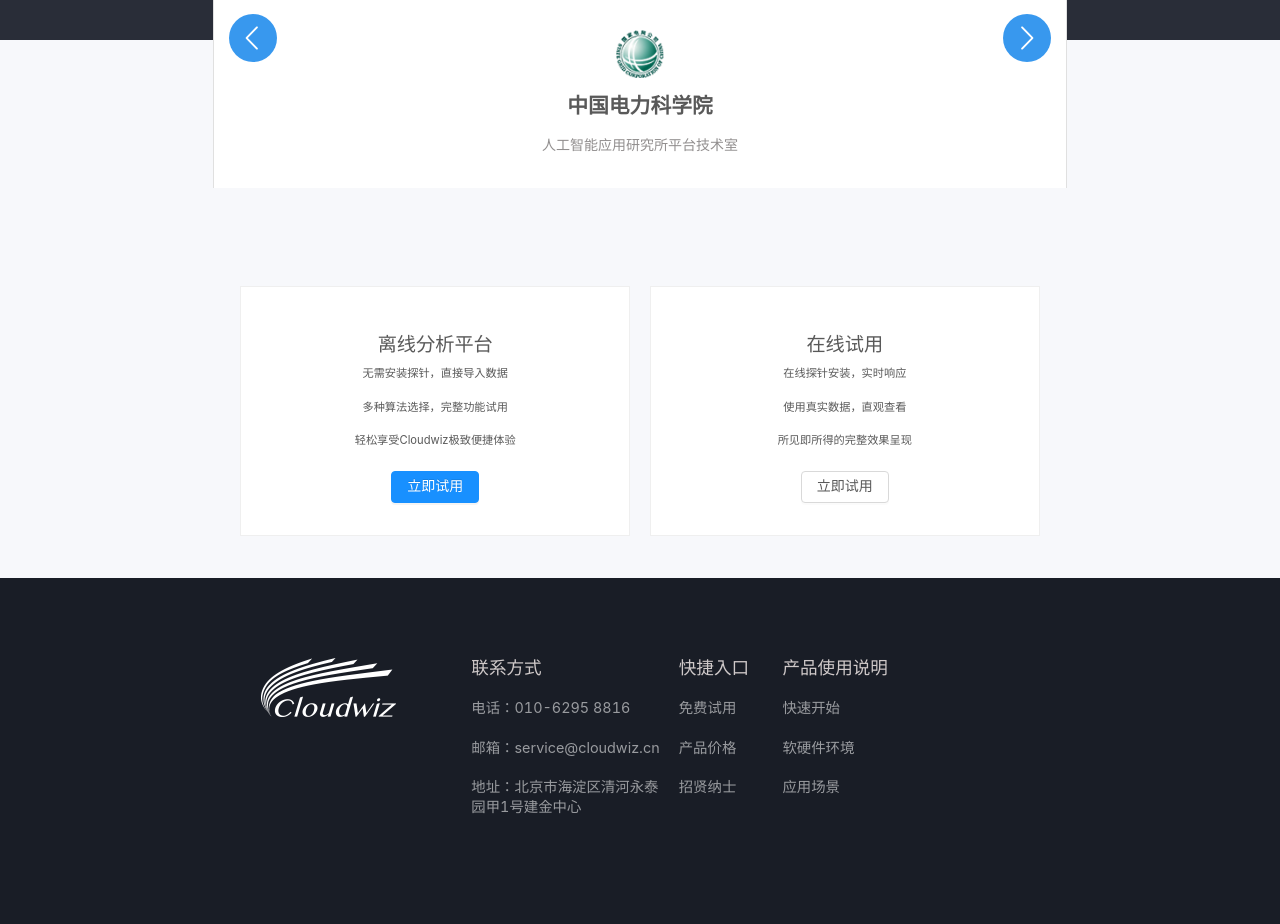
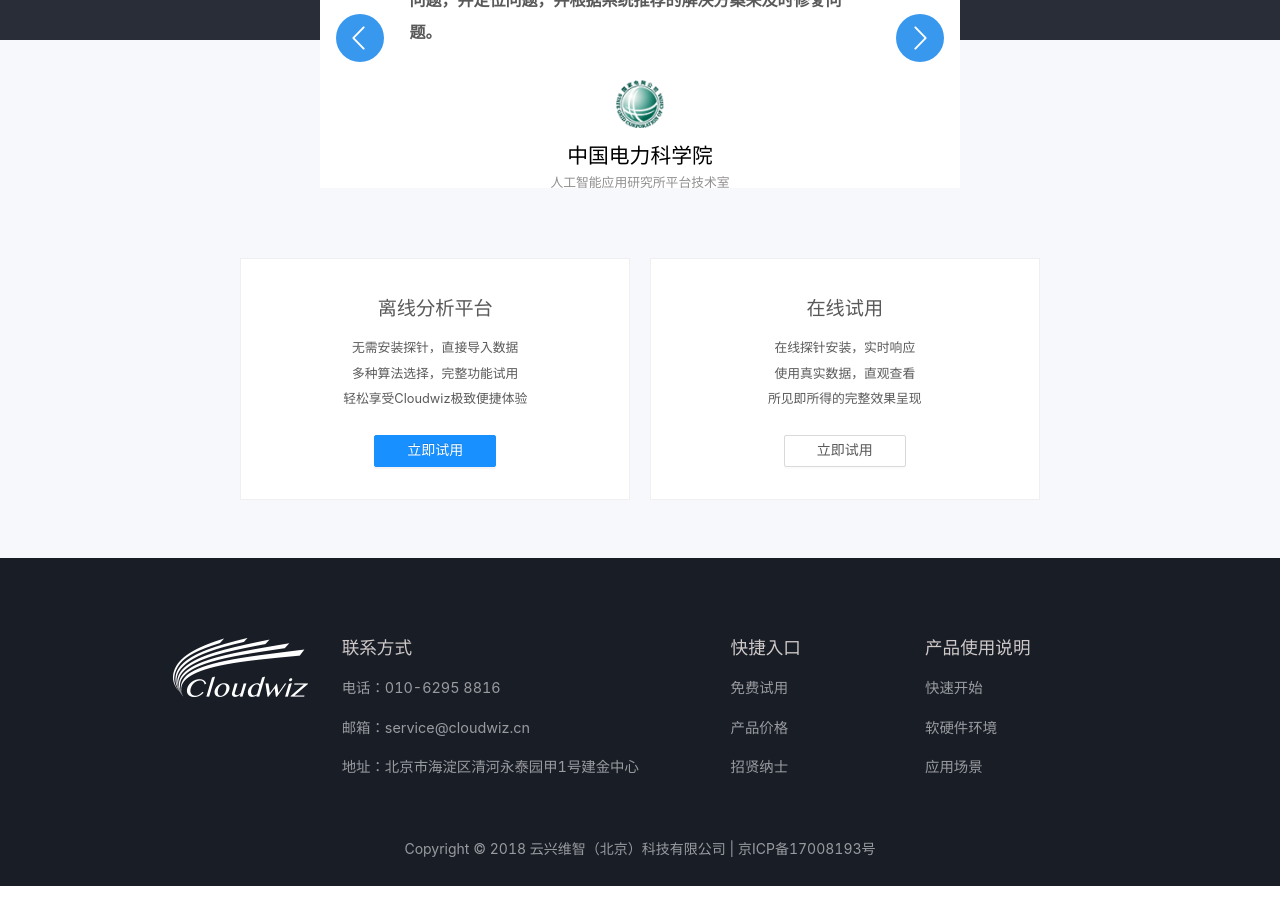
Before and after one commit to haiyuanhe/cloudwiz-page, a Vue app: page / in a window 1280 px wide. Shown: the part 1860-2784 px from the top of the page. After the commit the page ends 2746 px from the top, so only its background shows below. Built offline with nearby package versions, Linux system fonts and the light colour scheme.

Commit message:
fix header & footer & home & product style

```diff
--- a/src/App.vue
+++ b/src/App.vue
@@ -36,6 +36,7 @@
           .content {
             .not-support {
               color: #d4d4d4;
+              font-weight: 100;
             }
           }
         }
--- a/src/base/CloudFooter/CloudFooter.vue
+++ b/src/base/CloudFooter/CloudFooter.vue
@@ -18,12 +18,11 @@
             justify="center"
           >
             <a-col
-              style="text-align:center;"
               class="logo"
-              :xs="12"
-              :sm="12"
-              :md="12"
-              :lg="8"
+              :xs="24"
+              :sm="24"
+              :md="24"
+              :lg="6"
               :xl="4"
               :xxl="6"
             >
@@ -35,9 +34,9 @@
               :xs="24"
               :sm="24"
               :md="24"
-              :lg="16"
-              :xl="16"
-              :xxl="16"
+              :lg="18"
+              :xl="20"
+              :xxl="18"
             >
               <a-row
                 type="flex"
@@ -47,9 +46,9 @@
                   :xs="24"
                   :sm="24"
                   :md="8"
-                  :lg="8"
-                  :xl="8"
-                  :xxl="8"
+                  :lg="12"
+                  :xl="12"
+                  :xxl="12"
                 >
                   <div class="link contact">
                     <p class="link-header">联系方式</p>
@@ -62,9 +61,9 @@
                   :xs="24"
                   :sm="24"
                   :md="8"
-                  :lg="8"
-                  :xl="4"
-                  :xxl="4"
+                  :lg="6"
+                  :xl="6"
+                  :xxl="6"
                 >
                   <div class="link contact">
                     <p class="link-header">快捷入口</p>
@@ -87,9 +86,9 @@
                   :xs="24"
                   :sm="24"
                   :md="8"
-                  :lg="8"
-                  :xl="8"
-                  :xxl="8"
+                  :lg="6"
+                  :xl="6"
+                  :xxl="6"
                 >
                   <div class="link product-instructions">
                   <p class="link-header">产品使用说明</p>
@@ -109,15 +108,15 @@
         justify="center"
       >
         <a-col
-          :xs="22"
-          :sm="10"
-          :md="10"
-          :lg="10"
-          :xl="10"
-          :xxl="6"
+          :xs="24"
+          :sm="24"
+          :md="24"
+          :lg="24"
+          :xl="24"
+          :xxl="24"
         >
           <p class="copyright">
-            copyright &copy; {{(new Date()).getFullYear()}} 云兴维智（北京）科技有限公司 | 京ICP备17008193号
+            Copyright &copy; {{(new Date()).getFullYear()}} 云兴维智（北京）科技有限公司 | 京ICP备17008193号
           </p>
         </a-col>
     </a-row>
@@ -135,15 +134,13 @@
     background: #191d26;
     color: #999b9f;
     .footer-container {
-      padding: 5rem;
+      padding: 5rem 5rem 2rem 5rem;
       .logo {
-        text-align: center;
         margin-bottom: 2rem;
       }
       .link{
         padding-left: .8rem;
         line-height: 1.2rem;
-        padding-bottom: 2rem;
         .link-header {
           font-size: 1.1rem;
           color: #cfc9c9;
@@ -155,9 +152,8 @@
       }
     }
     .copyright {
-      font-size: .8rem;
       text-align: center;
-      padding: 2rem 0;
+      padding: 1rem 0;
     }
   }
 </style>
--- a/src/base/CloudHeader/CloudHeader.vue
+++ b/src/base/CloudHeader/CloudHeader.vue
@@ -11,7 +11,7 @@
           <router-link class="menu-item home" to="/">
             <span class="tab-link">首页</span>
           </router-link>
-          <a-dropdown class="ant-dropdown-link tab-link">
+          <a-dropdown class="menu-item ant-dropdown-link tab-link">
             <span class="tab-link">产品中心<a-icon type="down" style="color: #979b9b"/></span>
             <a-menu
               slot="overlay"
@@ -314,7 +314,7 @@
         .offline-analysis {
           a {
             line-height: 4rem;
-            font-size: 1.25rem;
+            font-size: 1rem;
             color: #0072ff;
             font-style: italic;
           }
--- a/src/components/Home/Home.vue
+++ b/src/components/Home/Home.vue
@@ -83,13 +83,13 @@
                   :xs="24"
                   :sm="24"
                   :md="20"
-                  :lg="16"
+                  :lg="12"
                 >
                   <el-carousel
                     indicator-position="none"
                     :autoplay="false"
                     arrow="always">
-                    <el-carousel-item v-for="(item, index) in evaluation" :key="index">
+                    <el-carousel-item v-for="(item, index) in evaluation" :key="index" :class="item.className">
                       <div class="evaluation">
                         <div class="e">
                           <p class="ct">{{item.content}}</p>
@@ -252,19 +252,22 @@
           company: '中国电力科学院',
           icon: require('common/images/cases/CEPRI.png'),
           evaluator: '人工智能应用研究所平台技术室',
-          content: '由于我院的集群已达到相当规模，人工运维成本及压力非常大，利用Cloudwiz大数据智能运维系统产品，可以帮助我们快速发现问题，并定位问题，并根据系统推荐的解决方案来及时修复问题。'
+          content: '由于我院的集群已达到相当规模，人工运维成本及压力非常大，利用Cloudwiz大数据智能运维系统产品，可以帮助我们快速发现问题，并定位问题，并根据系统推荐的解决方案来及时修复问题。',
+          className: ''
         },
         {
           company: '问卷网',
           icon: require('common/images/cases/wenjuanwang.png'),
           evaluator: '问卷网CTO梁群',
-          content: '部署Cloudwiz产品之后，统一了我们的运维管理工具，优化了管理流程，运维质量和效率都得到了极大的提升，每周提供的专家巡检报告，让我们对系统的关键服务、刷票情况有了直观了解，大量节省了人力和时间成本，是非常实用的运维解决方案。'
+          content: '部署Cloudwiz产品之后，统一了我们的运维管理工具，优化了管理流程，运维质量和效率都得到了极大的提升，每周提供的专家巡检报告，让我们对系统的关键服务、刷票情况有了直观了解，大量节省了人力和时间成本，是非常实用的运维解决方案。',
+          className: ''
         },
         {
           company: '车友援',
           icon: require('common/images/cases/cheyouyuan.png'),
           evaluator: '车友援研发部门CTO',
-          content: 'Cloudwiz作为一款优秀的AIOps产品，具有超前的理念。不仅能够帮助我们全面监控各服务器和应用的健康指标，还结合人工智能大幅减少我们分析问题、定位问题的时间。在对PostgreSQL数据库的监控上，Cloudwiz实时提供死锁和慢查询的详细信息，帮助我们解决了很多性能问题。'
+          content: 'Cloudwiz作为一款优秀的AIOps产品，具有超前的理念。不仅能够帮助我们全面监控各服务器和应用的健康指标，还结合人工智能大幅减少我们分析问题、定位问题的时间。在对PostgreSQL数据库的监控上，Cloudwiz实时提供死锁和慢查询的详细信息，帮助我们解决了很多性能问题。',
+          className: 'che-you-yuan'
         }
       ]
     }
@@ -317,7 +320,7 @@
         .aiops {
           color: #fefefe;
           font-size: 1.8rem;
-          padding: 0rem 0;
+          padding: 0;
         }
         .free-used {
           margin-top: .8rem;
@@ -387,9 +390,9 @@
           color: #fff;
           text-align: left;
           .user {
-            height: 4rem;
+            height: 5rem;
             img {
-              height: 2.3rem;
+              height: 2.5rem;
             }
           }
         }
@@ -399,7 +402,7 @@
         .slogan {
           font-size: 1.3rem;
           text-align: center;
-          padding-bottom: 12rem;
+          padding-bottom: 10rem;
           background: #292d38;
           color: #fff;
         }
@@ -407,6 +410,7 @@
           margin: 0 auto;
           position: relative;
           top: -1.5rem;
+          height: 16rem;
           .faq {
             position: relative;
             top: -8rem;
@@ -422,19 +426,18 @@
                   background: #fff;
                   text-align: center;
                   padding: 2rem;
-                  box-shadow: 0 0 0.2rem 1px #fff;
-                  border: 1px solid rgb(224, 224, 224);
+                  border-radius: 4px;
                   box-shadow: 0 0 1.5rem #fff;
                   cursor: pointer;
                   &:hover {
                     box-shadow: 0 0 1.5rem rgb(145, 139, 139);
                   }
                   .ct {
-                    font-size: 1.1rem;
+                    font-size: 1rem;
                     text-align: left;
                     width: 80%;
                     margin: 0 auto;
-                    line-height: 1.6rem;
+                    line-height: 2rem;
                     font-weight: bold;
                   }
                   img {
@@ -443,10 +446,17 @@
                   }
                   .cm {
                     font-size: 1.3rem;
-                    font-weight: bold;
+                    color: #000;
+                    margin-bottom: 0.6rem;
                   }
                   .m {
                     color: #928f8f;
+                    font-size: 0.8rem;
+                  }
+                }
+                .che-you-yuan {
+                  .ct {
+                    font-size: .8rem;
                   }
                 }
               }
@@ -458,7 +468,7 @@
         margin-top: -6rem;
         .new-features {
           width: 80%;
-          margin: 2rem auto;
+          margin: 3rem auto;
           .f {
             margin: .6rem;
             padding: 2rem;
@@ -471,15 +481,18 @@
             }
             .f-title {
               font-size: 1.2rem;
-              padding: 1rem;
+              padding: .5rem 1rem 1.5rem 1rem;
             }
             .f-used {
               color: inherit;
             }
             & > p {
-              line-height: .4rem;
-              font-size: .7rem;
-              padding-bottom: 1rem;
+              font-size: .8rem;
+            }
+            & > button {
+              margin-top: 1rem;
+              padding: 0 2rem;
+              border-radius: 2px;
             }
           }
         }
```
Also changed, not shown: src/components/Cloudwiz/Cloudwiz.vue (+12 -10 lines).
